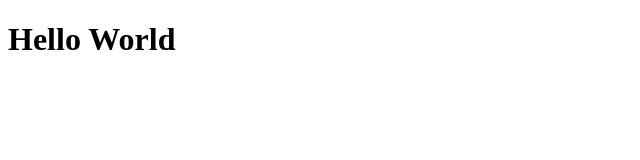
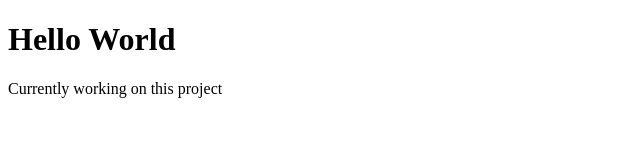
Before and after one commit to alphaankit079/Car-Animation, a plain HTML site: page index.html in a window 1280 px wide. Shown: the whole page, without its empty margins (0-640 px from the left). Drawn offline with Linux system fonts and the light colour scheme.

Commit message:
Add Initial Files

```diff
--- a/index.html
+++ b/index.html
@@ -9,6 +9,7 @@
 <body>
 
     <h1>Hello World</h1>
+    <p>Currently working on this project</p>
     <script src="script.js"></script>
 </body>
 </html>
```
